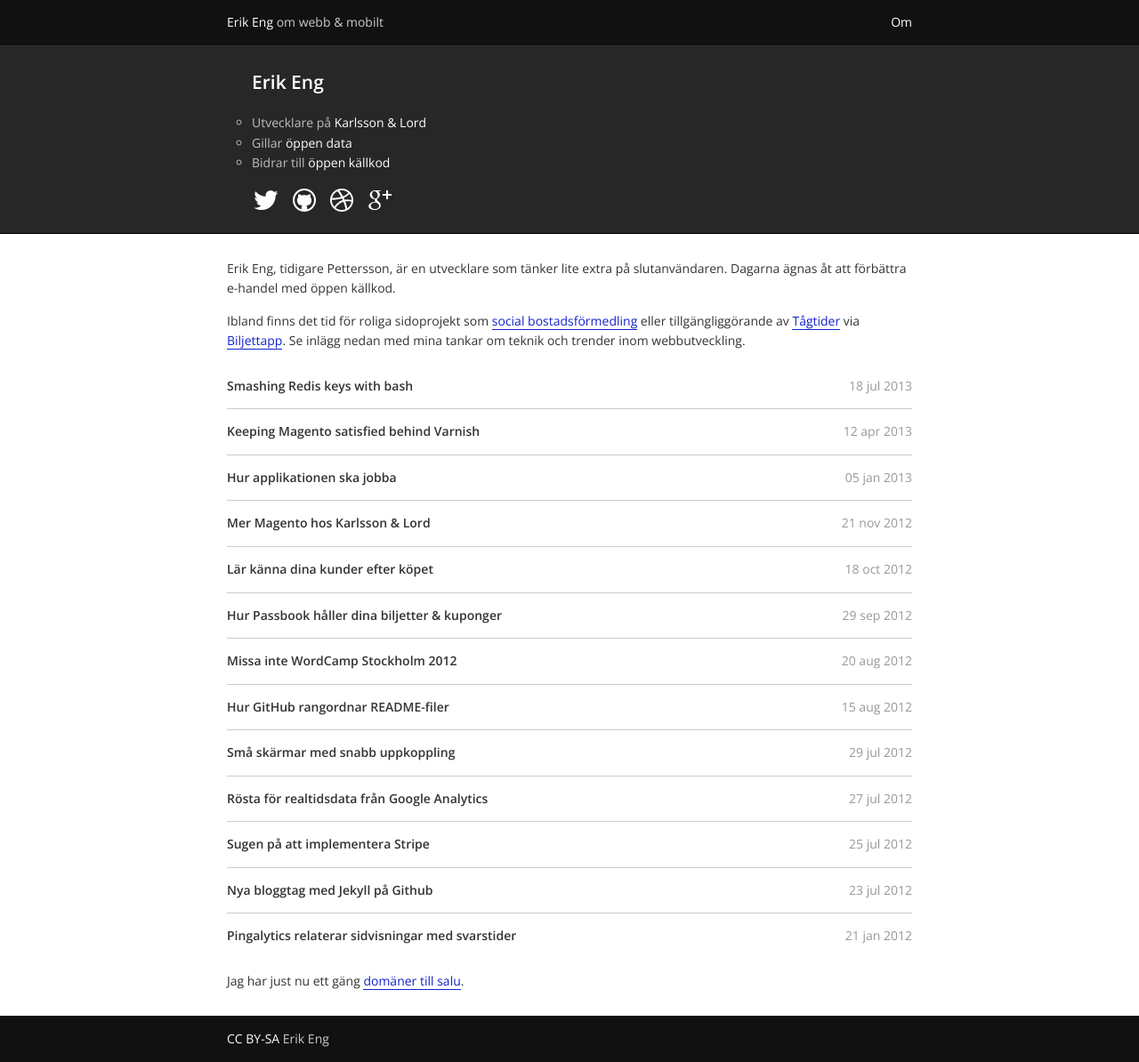
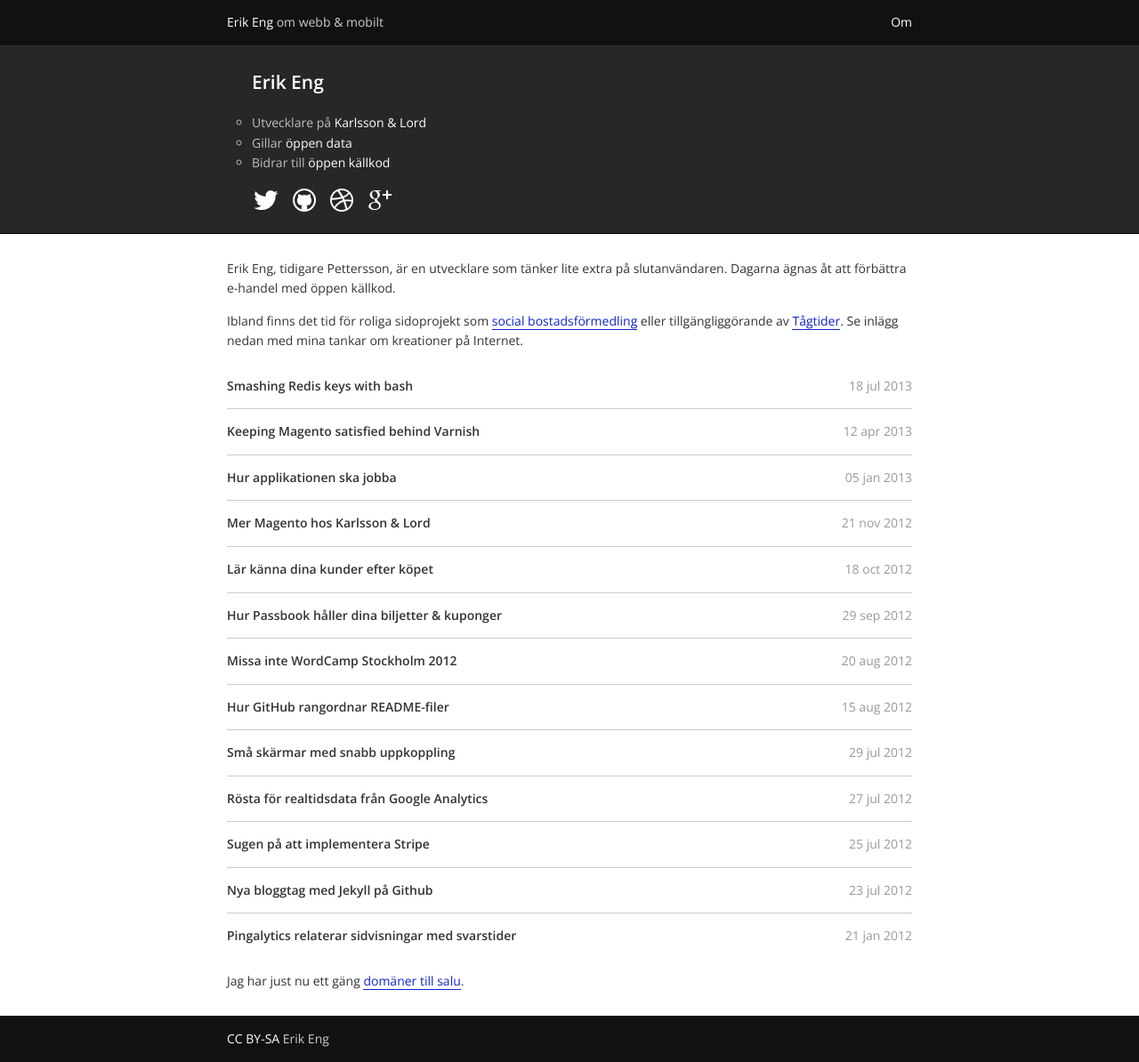
Before and after one commit to ptz0n/ptz0n.github.io, a Jekyll site: the page built from index.md, in a window 1280 px wide. Shown: the whole page at 89% size. Built offline with Jekyll 4.4.1, drawn with Linux system fonts in a browser that asks for light colours.

Commit message:
Copy update.

```diff
--- a/index.md
+++ b/index.md
@@ -5,7 +5,7 @@ title: Erik Eng utvecklar för webb &amp; mobilt
 
 Erik Eng, tidigare Pettersson, är en utvecklare som tänker lite extra på slutanvändaren. Dagarna ägnas åt att förbättra e-handel med öppen källkod.
 
-Ibland finns det tid för roliga sidoprojekt som <a href="http://www.hittebo.se/" title="Hittebo">social bostadsförmedling</a> eller tillgängliggörande av <a href="http://tagtider.net/">Tågtider</a> via <a href="http://biljettapp.se">Biljettapp</a>. Se inlägg nedan med mina tankar om teknik och trender inom webbutveckling.
+Ibland finns det tid för roliga sidoprojekt som <a href="http://www.hittebo.se/" title="Hittebo">social bostadsförmedling</a> eller tillgängliggörande av <a href="http://tagtider.net/">Tågtider</a>. Se inlägg nedan med mina tankar om kreationer på Internet.
 
 {% include posts.html %}
 
```
Also changed, not shown: en/index.md (+1 -1 lines).
